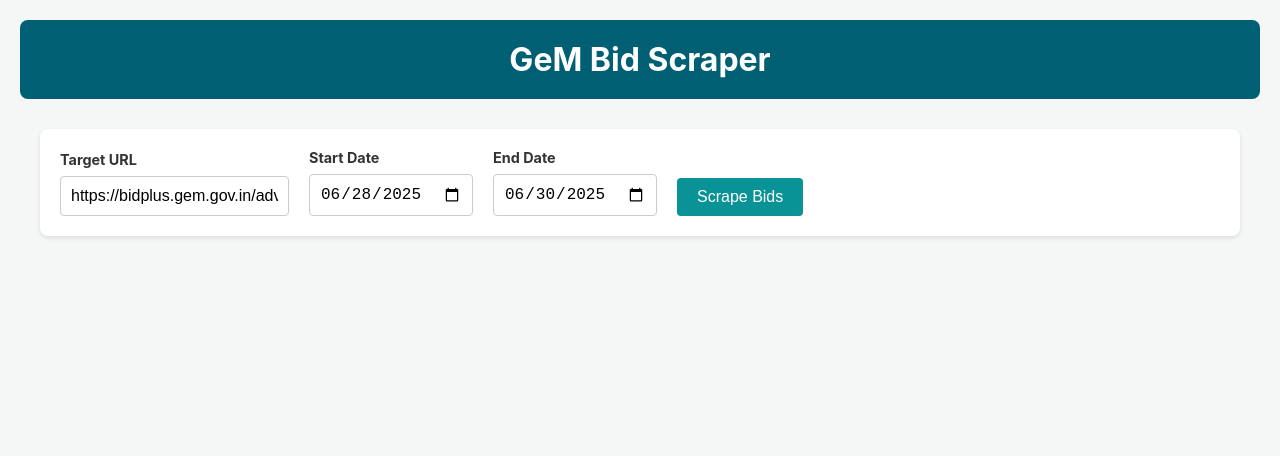
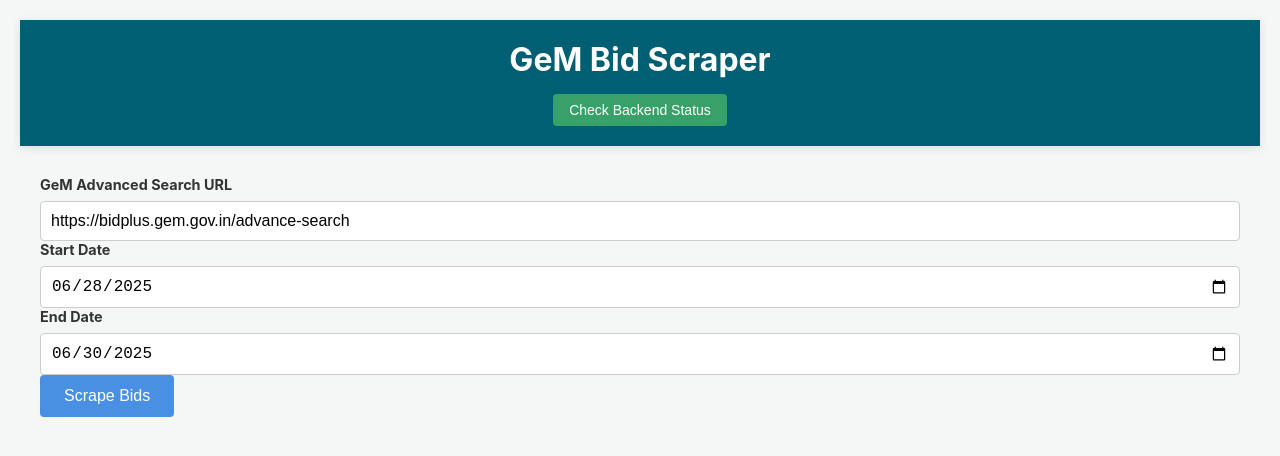
Before and after one commit to NikhilSagili/TenderScraper, a React (Create React App) app in the folder frontend/: page / in a window 1280 px wide. Shown: the top 456 px of the page. Built offline with nearby package versions, Linux system fonts and the light colour scheme.

Commit message:
feat() : add backend url

```diff
--- a/frontend/src/App.css
+++ b/frontend/src/App.css
@@ -18,13 +18,54 @@
     color: white;
     padding: 20px;
     text-align: center;
-    border-radius: 8px;
     margin-bottom: 30px;
+    box-shadow: 0 2px 10px rgba(0, 0, 0, 0.1);
+    position: relative;
 }
 
 .App-header h1 {
     margin: 0;
     font-size: 2rem;
+}
+
+.health-section {
+    margin-top: 15px;
+    display: flex;
+    align-items: center;
+    justify-content: center;
+    gap: 15px;
+}
+
+.health-btn {
+    background-color: #38a169;
+    color: white;
+    border: none;
+    padding: 8px 16px;
+    border-radius: 4px;
+    cursor: pointer;
+    font-size: 14px;
+    transition: background-color 0.2s;
+}
+
+.health-btn:hover {
+    background-color: #2f855a;
+}
+
+.health-status {
+    font-size: 14px;
+    padding: 5px 10px;
+    border-radius: 4px;
+    font-weight: 500;
+}
+
+.health-status.healthy {
+    color: #2f855a;
+    background-color: #f0fff4;
+}
+
+.health-status.error {
+    color: #c53030;
+    background-color: #fff5f5;
 }
 
 main {
@@ -65,11 +106,20 @@
     padding: 10px 20px;
     border: none;
     border-radius: 4px;
-    background-color: #0a9396;
+    cursor: pointer;
+    font-size: 1rem;
+    transition: background-color 0.3s ease;
+}
+
+button:not(.health-btn) {
+    background-color: #4a90e2;
     color: white;
-    font-size: 1rem;
+    border: none;
+    padding: 12px 24px;
+    border-radius: 4px;
     cursor: pointer;
-    transition: background-color 0.3s ease;
+    font-size: 16px;
+    transition: background-color 0.2s;
 }
 
 button:hover:not(:disabled) {
--- a/frontend/src/App.js
+++ b/frontend/src/App.js
@@ -10,6 +10,10 @@
     const [bids, setBids] = useState([]);
     const [loading, setLoading] = useState(false);
     const [error, setError] = useState('');
+    const [healthStatus, setHealthStatus] = useState('');
+
+    // Backend URL - update this to your Render URL
+    const BACKEND_URL = process.env.REACT_APP_API_URL || 'https://gem-scraper-backend.onrender.com';
 
     const handleScrape = async () => {
         setLoading(true);
@@ -17,8 +21,6 @@
         setBids([]);
 
         try {
-            // Use the Render backend URL - replace 'your-render-app-url' with your actual Render URL
-            const BACKEND_URL = 'https://your-render-app.onrender.com';
             const response = await axios.post(`${BACKEND_URL}/scrape`, {
                 url,
                 startDate,
@@ -30,6 +32,23 @@
             console.error(err);
         }
         setLoading(false);
+    };
+
+    const handleHealthCheck = async () => {
+        try {
+            const response = await axios.get(`${BACKEND_URL}/health`);
+            setHealthStatus({
+                ...response.data,
+                timestamp: new Date().toISOString()
+            });
+        } catch (err) {
+            console.error('Health check failed:', err);
+            setHealthStatus({
+                status: 'error',
+                error: 'Backend server is not responding',
+                timestamp: new Date().toISOString()
+            });
+        }
     };
 
     const handleDownload = () => {
@@ -47,11 +66,22 @@
         <div className="App">
             <header className="App-header">
                 <h1>GeM Bid Scraper</h1>
+                <div className="health-section">
+                    <button onClick={handleHealthCheck} className="health-btn">
+                        Check Backend Status
+                    </button>
+                    {healthStatus && (
+                        <span className={`health-status ${healthStatus.status === 'healthy' ? 'healthy' : 'error'}`}>
+                            {healthStatus.status === 'healthy' ? '✅ Backend is healthy' : '❌ Backend error'}
+                            {healthStatus.timestamp && ` (${new Date(healthStatus.timestamp).toLocaleString()})`}
+                        </span>
+                    )}
+                </div>
             </header>
             <main>
-                <div className="controls">
+                <div className="container">
                     <div className="input-group">
-                        <label htmlFor="url">Target URL</label>
+                        <label htmlFor="url">GeM Advanced Search URL</label>
                         <input
                             type="text"
                             id="url"
```
